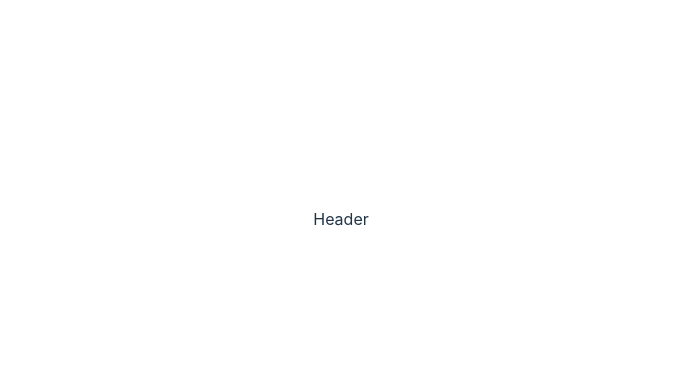
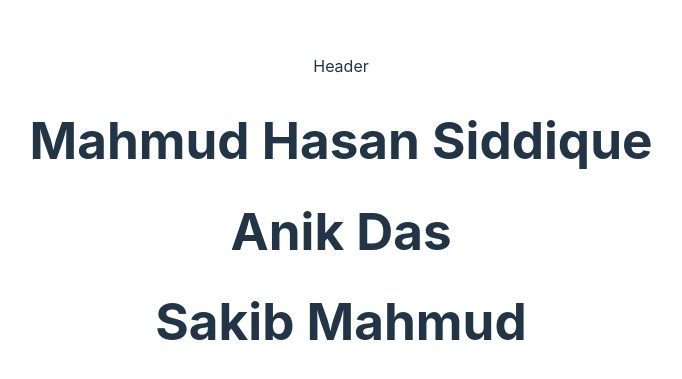
Before and after one commit to mahmudhasan07/NU-CSE_NOTE, a React (Vite) app: page / in a window 1280 px wide. Shown: the part 181-560 px from the top of the page, without its empty margins (299-981 px from the left). Built offline with nearby package versions, Linux system fonts and the light colour scheme.

Commit message:
Added Our name

```diff
--- a/src/components/Header.jsx
+++ b/src/components/Header.jsx
@@ -2,6 +2,12 @@ import React from 'react'
 
 export default function Header() {
   return (
-    <div>Header</div>
+    <div>
+      Header
+      <h1>Mahmud Hasan Siddique</h1>
+      <h1>Anik Das</h1>
+      <h1>Sakib Mahmud</h1>
+    </div>
+
   )
 }
```
